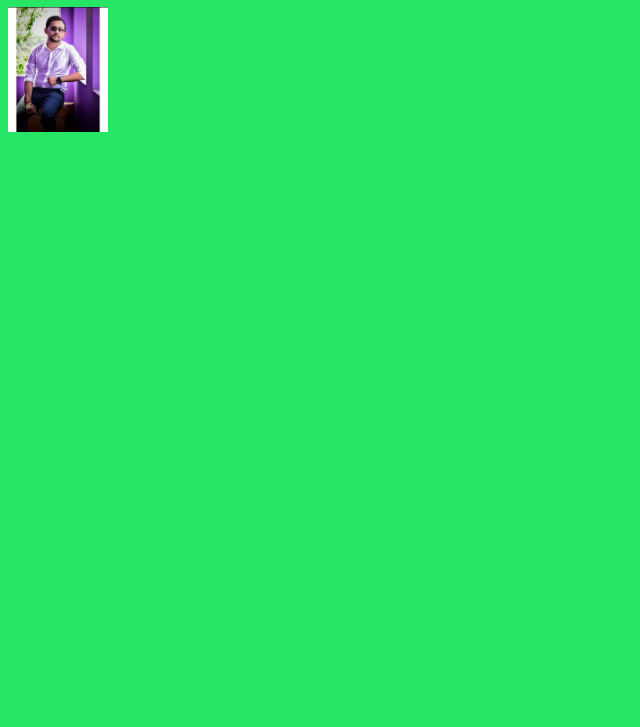
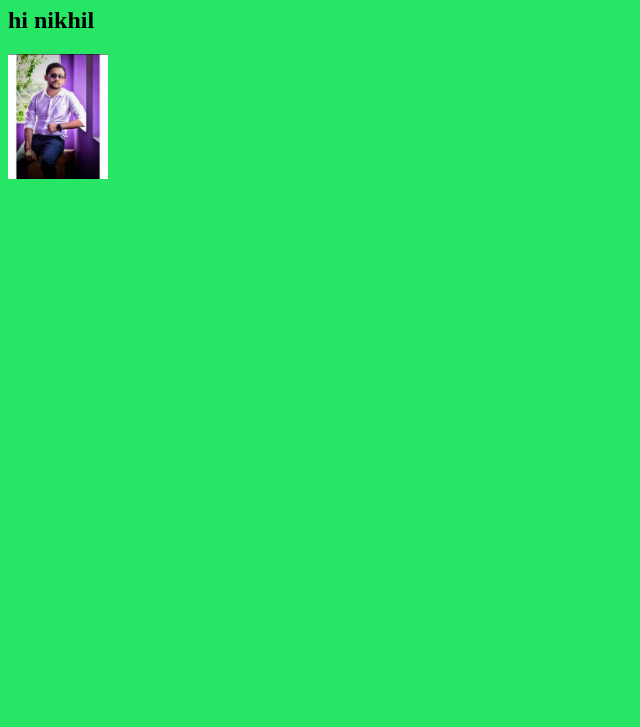
Before and after one commit to nikhilmahato104/first, a plain HTML site: page index.html in a window 1280 px wide. Shown: the part 73-800 px from the top of the page, without its empty margins (0-640 px from the left). Drawn offline with Linux system fonts and the light colour scheme.

Commit message:
Update index.html

```diff
--- a/index.html
+++ b/index.html
@@ -10,6 +10,7 @@
 <body>
 
     <h1>HI NIKHIL MAHATO</h1>
+    <h2>hi nikhil</h2>
     <img src="images/rahul.jpeg" style="width:100px">
 </body>
 </html>
```
